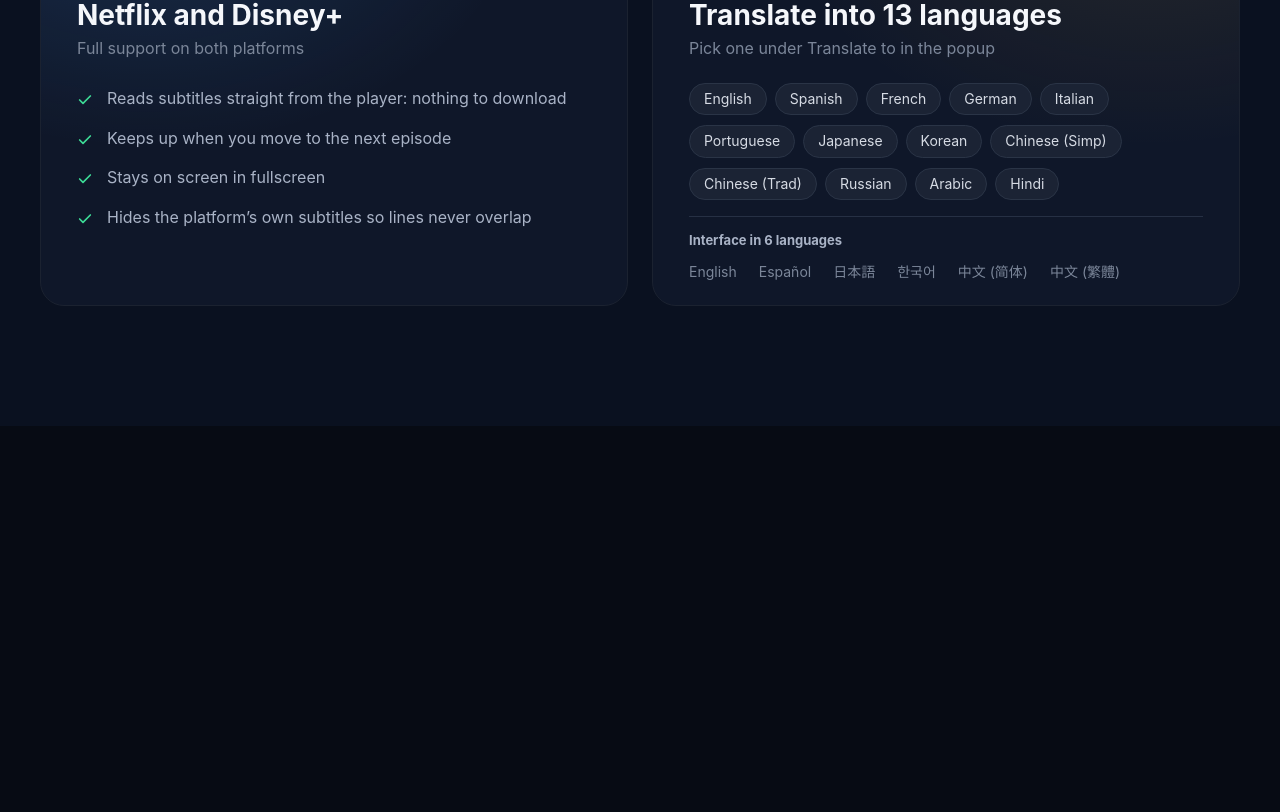
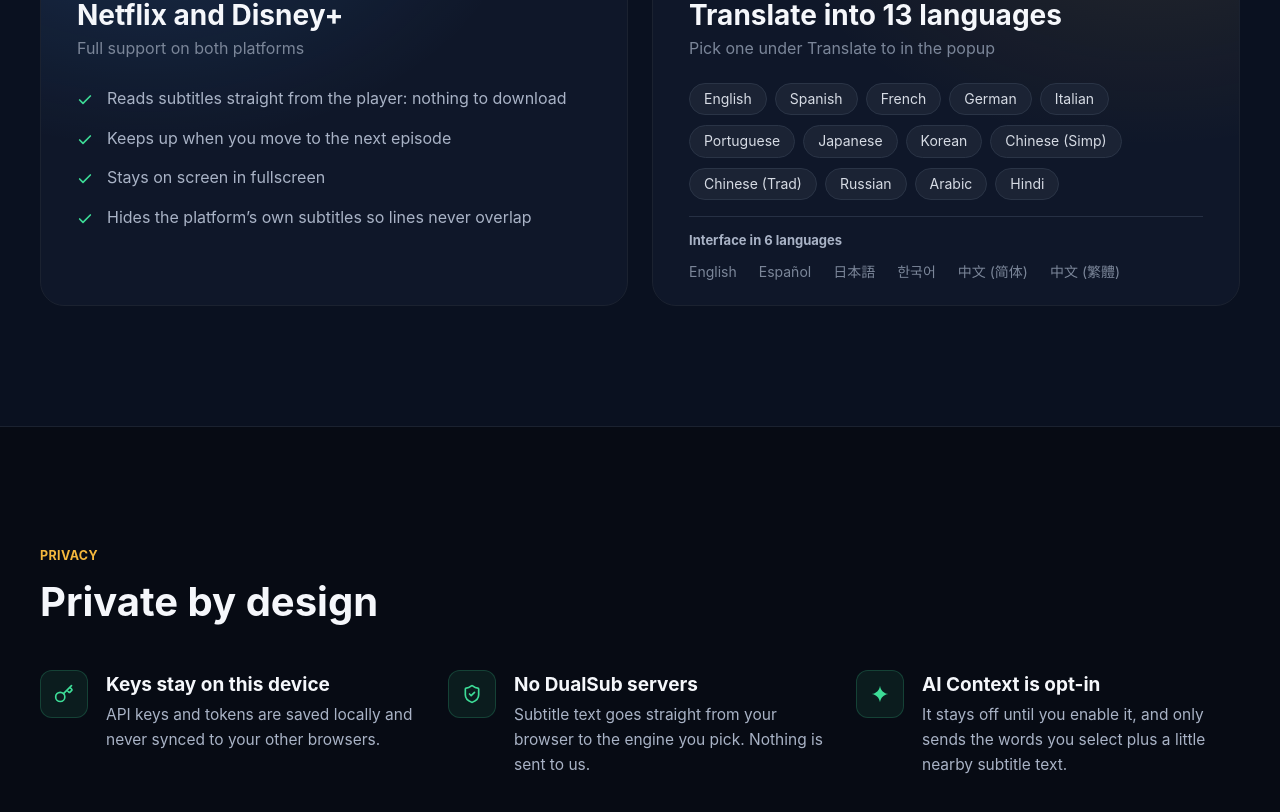
Before and after one commit to QuellaMC/DualSub, a React (Vite) app in the folder LandingPage/: page /watch/81435684 in a window 1280 px wide. Shown: the part 8027-8839 px from the top of the page. Before the commit the page ends 8453 px from the top, so only its background shows below. Built offline with nearby package versions, Linux system fonts and the light colour scheme.

Commit message:
feat(site): add the privacy section

```diff
--- a/LandingPage/src/App.tsx
+++ b/LandingPage/src/App.tsx
@@ -5,6 +5,7 @@
 import { Hero } from './sections/Hero';
 import { Platforms } from './sections/Platforms';
 import { PopupTour } from './sections/PopupTour';
+import { Privacy } from './sections/Privacy';
 import { SiteHeader } from './sections/SiteHeader';
 
 export function App() {
@@ -19,6 +20,7 @@
                 <AiContext />
                 <Engines />
                 <Platforms />
+                <Privacy />
             </main>
         </>
     );
--- /dev/null
+++ b/LandingPage/src/sections/Privacy.css
@@ -0,0 +1,36 @@
+.privacy {
+    display: grid;
+    grid-template-columns: repeat(3, 1fr);
+    gap: 24px;
+}
+
+.privacy li {
+    display: flex;
+    gap: 18px;
+}
+
+.privacy .feature-icon {
+    width: 48px;
+    height: 48px;
+    font-size: 20px;
+}
+
+.privacy h3 {
+    margin: 2px 0 6px;
+    font-size: 19px;
+    font-weight: 700;
+    line-height: 1.35;
+}
+
+.privacy p {
+    color: var(--text-muted);
+    font-size: 15.5px;
+    line-height: 1.6;
+}
+
+@media (max-width: 900px) {
+    .privacy {
+        grid-template-columns: 1fr;
+        max-width: 560px;
+    }
+}
--- /dev/null
+++ b/LandingPage/src/sections/Privacy.tsx
@@ -0,0 +1,47 @@
+import { Icon, type IconName } from '../components/Icon';
+import { Section, SectionHeading } from '../components/Section';
+import './Privacy.css';
+
+const PROMISES: readonly { icon: IconName; title: string; body: string }[] = [
+    {
+        icon: 'key',
+        title: 'Keys stay on this device',
+        body: 'API keys and tokens are saved locally and never synced to your other browsers.',
+    },
+    {
+        icon: 'shieldCheck',
+        title: 'No DualSub servers',
+        body: 'Subtitle text goes straight from your browser to the engine you pick. Nothing is sent to us.',
+    },
+    {
+        icon: 'sparkle',
+        title: 'AI Context is opt-in',
+        body: 'It stays off until you enable it, and only sends the words you select plus a little nearby subtitle text.',
+    },
+];
+
+export function Privacy() {
+    return (
+        <Section id="privacy">
+            <SectionHeading
+                eyebrow="Privacy"
+                title="Private by design"
+                align="start"
+                compact
+            />
+            <ul className="privacy">
+                {PROMISES.map(({ icon, title, body }) => (
+                    <li key={title}>
+                        <span className="feature-icon feature-icon-green">
+                            <Icon name={icon} />
+                        </span>
+                        <div>
+                            <h3>{title}</h3>
+                            <p>{body}</p>
+                        </div>
+                    </li>
+                ))}
+            </ul>
+        </Section>
+    );
+}
```
